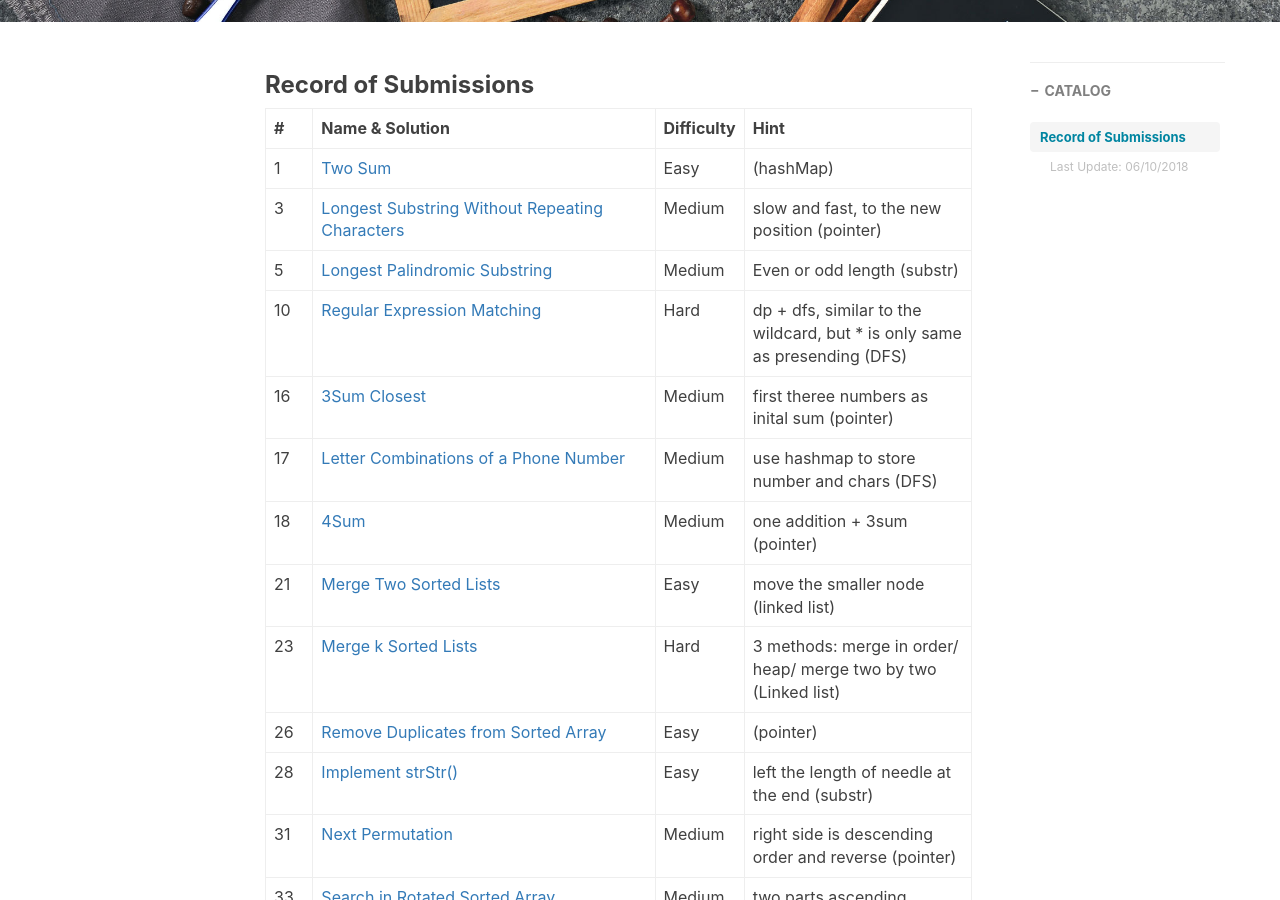
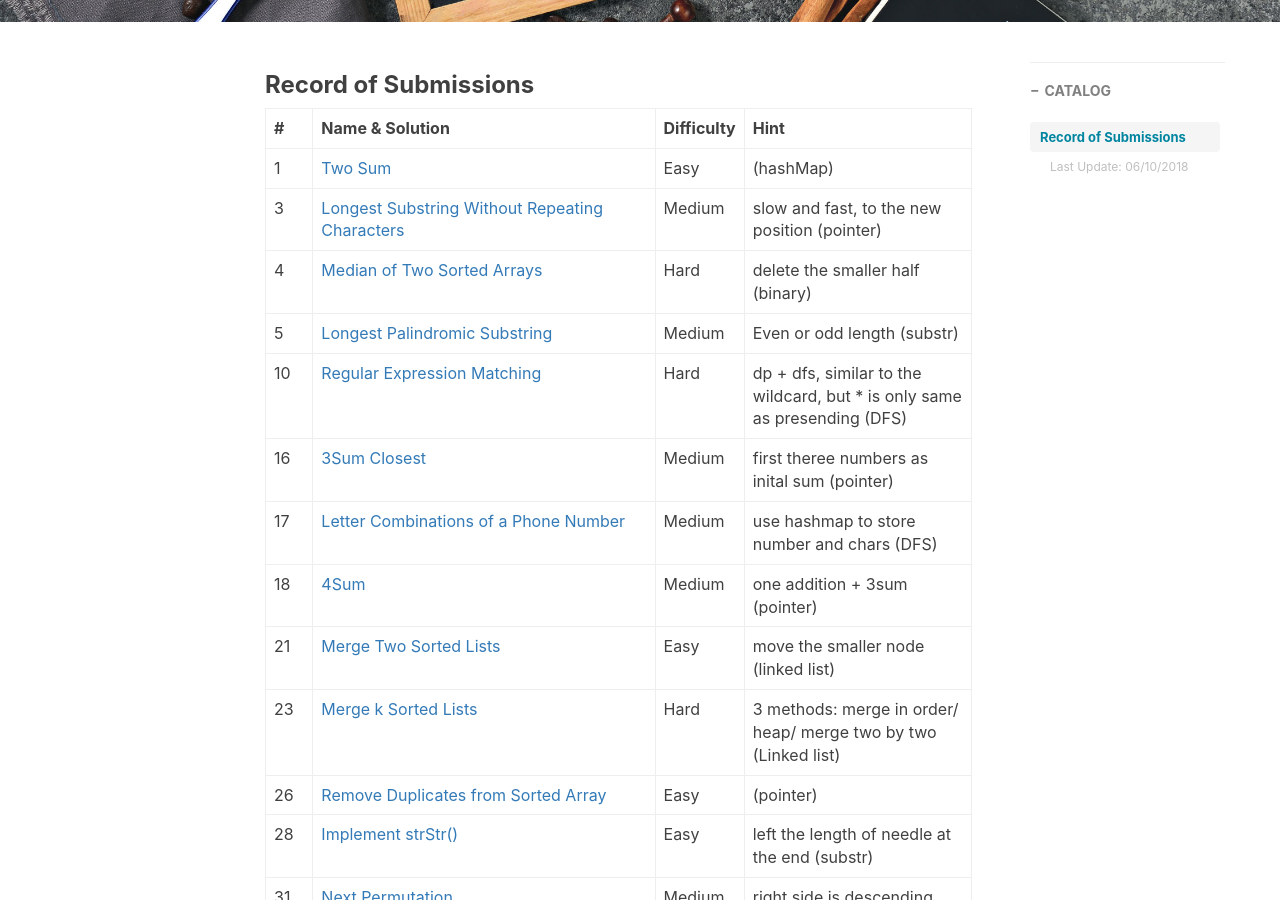
Before and after one commit to ly16/ly16.github.io, a Jekyll site: the page built from _posts/2018-05-18-leetcode-record-round1.md, in a window 1280 px wide and 900 px high, scrolled down 501 px. Built offline with Jekyll 4.4.1, drawn with Linux system fonts in a browser that asks for light colours; nearby versions of some CDN libraries; comment, search, counter and statistics services are not loaded.

Commit message:
Update 2018-05-18-leetcode-record-round1.md

```diff
--- a/_posts/2018-05-18-leetcode-record-round1.md
+++ b/_posts/2018-05-18-leetcode-record-round1.md
@@ -17,6 +17,7 @@ tags:
 | ---------- | --- |---|---|
 |1|[Two Sum](https://github.com/ly16/LC-Practice/blob/master/2%20Sum.java)|Easy|(hashMap)|
 |3|[Longest Substring Without Repeating Characters](https://github.com/ly16/LC-Practice/blob/master/Longest%20Substring%20Without%20Repeating%20Characters.java)|Medium|slow and fast, to the new position (pointer)|
+|4|[Median of Two Sorted Arrays](https://github.com/ly16/LC-Practice/blob/master/Median%20Of%20Two%20Sorted%20Arrays.java)|Hard|delete the smaller half (binary)|
 |5|[Longest Palindromic Substring](https://github.com/ly16/LC-Practice/blob/master/Longest%20Palindromic%20Substring.java)|Medium|Even or odd length (substr)|
 |10|[Regular Expression Matching](https://github.com/ly16/LC-Practice/blob/master/Regular%20Expression%20Matching.java)|Hard| dp + dfs, similar to the wildcard, but * is only same as presending (DFS)|
 |16|[3Sum Closest](https://github.com/ly16/LC-Practice/blob/master/3Sum%20Closest.java)|Medium|first theree numbers as inital sum (pointer)|
```
